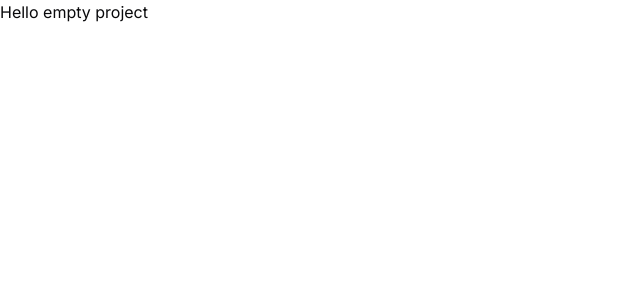
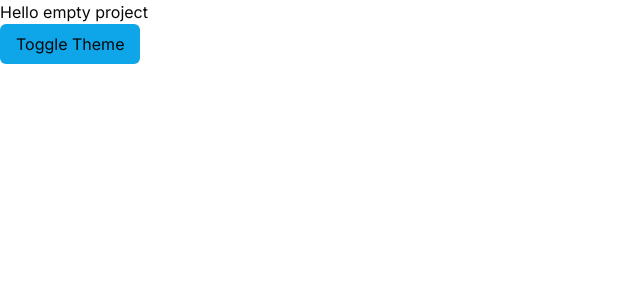
Before and after one commit to BasheerRajeh/create-next-ts, a Next.js app: page / in a window 1280 px wide. Shown: the top 300 px of the page, without its empty margins (0-640 px from the left). Built offline with nearby package versions, Linux system fonts and the light colour scheme.

Commit message:
style: implement theme switcher dark mod

```diff
--- a/app/layout.tsx
+++ b/app/layout.tsx
@@ -1,10 +1,15 @@
-import type { Metadata } from 'next'
+import type { Metadata, Viewport } from 'next'
 import { Inter } from 'next/font/google'
 
 import '../public/styles/globals.css'
 import { site } from '@/config/site'
+import { cn } from '@/lib/utils'
+import Providers from '@/providers'
 
-const inter = Inter({ subsets: ['latin'] })
+const inter = Inter({
+    variable: '--font-inter',
+    subsets: ['latin'],
+})
 
 export const metadata: Metadata = {
     title: {
@@ -53,14 +58,33 @@ export const metadata: Metadata = {
     },
 }
 
+export const viewport: Viewport = {
+    themeColor: [
+        {
+            media: '(prefers-color-scheme: light)',
+            color: '#ffffff',
+        },
+        {
+            media: '(prefers-color-scheme: dark)',
+            color: '#000000',
+        },
+    ],
+}
+
 export default function RootLayout({
     children,
 }: {
     children: React.ReactNode
 }) {
     return (
-        <html lang='en'>
-            <body className={inter.className}>{children}</body>
+        <html
+            lang='en'
+            className={cn(inter.variable, 'scroll-smooth')}
+            suppressHydrationWarning
+        >
+            <body className='font-default'>
+                <Providers>{children}</Providers>
+            </body>
         </html>
     )
 }
--- a/app/page.tsx
+++ b/app/page.tsx
@@ -1,6 +1,13 @@
+import ThemeSwitcher from './theme-switcher'
+
 /**
  * Home Page
  */
 export default function Home() {
-    return <h1>Hello empty project</h1>
+    return (
+        <div>
+            <h1>Hello empty project</h1>
+            <ThemeSwitcher />
+        </div>
+    )
 }
--- /dev/null
+++ b/app/theme-switcher.tsx
@@ -0,0 +1,19 @@
+'use client'
+
+import { useTheme } from 'next-themes'
+
+const ThemeSwitcher = () => {
+    const { resolvedTheme: theme, setTheme } = useTheme()
+    const toggleTheme = () => setTheme(theme === 'dark' ? 'light' : 'dark')
+    return (
+        <button
+            type='button'
+            onClick={toggleTheme}
+            className='rounded-md bg-sky-500 px-4 py-2'
+        >
+            Toggle Theme
+        </button>
+    )
+}
+
+export default ThemeSwitcher
--- a/package.json
+++ b/package.json
@@ -30,6 +30,7 @@
         "clsx": "^2.0.0",
         "lucide-react": "^0.292.0",
         "next": "14.0.1",
+        "next-themes": "^0.2.1",
         "postcss": "8.4.31",
         "react": "18.2.0",
         "react-dom": "18.2.0",
--- /dev/null
+++ b/providers/index.tsx
@@ -0,0 +1,19 @@
+'use client'
+
+import ThemeProvider from './theme-provider'
+
+/**
+ * The props of {@link Providers}.
+ */
+type ProvidersProps = {
+    /**
+     * The child elements to render.
+     */
+    children: React.ReactNode
+}
+
+const Providers: React.FC<ProvidersProps> = ({ children }) => {
+    return <ThemeProvider>{children}</ThemeProvider>
+}
+
+export default Providers
--- /dev/null
+++ b/providers/theme-provider.tsx
@@ -0,0 +1,26 @@
+'use client'
+
+import { ThemeProvider as Provider } from 'next-themes'
+
+/**
+ * The props of {@link ThemeProvider}.
+ */
+type ThemeProviderProps = {
+    /**
+     * The child elements to render.
+     */
+    children: React.ReactNode
+}
+
+const ThemeProvider: React.FC<ThemeProviderProps> = ({ children }) => {
+    return (
+        <Provider
+            attribute='class'
+            disableTransitionOnChange
+        >
+            {children}
+        </Provider>
+    )
+}
+
+export default ThemeProvider
```
Also changed, not shown: 1 other file (tests, documents, lock files or other folders).
